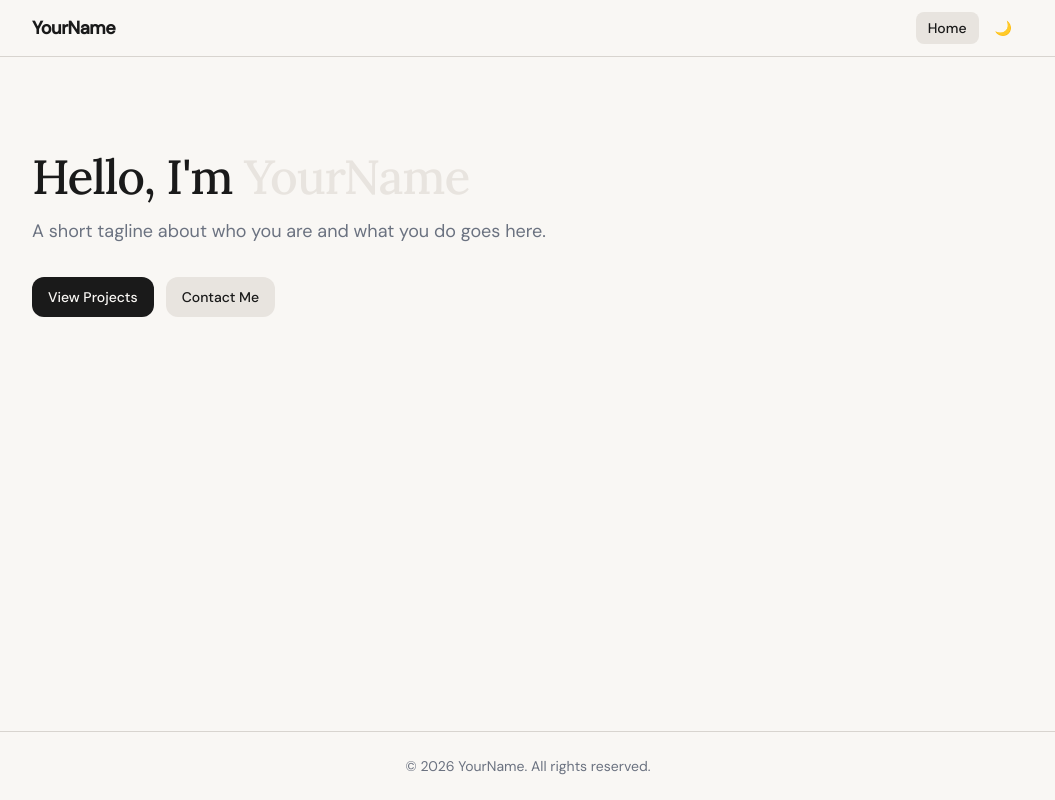
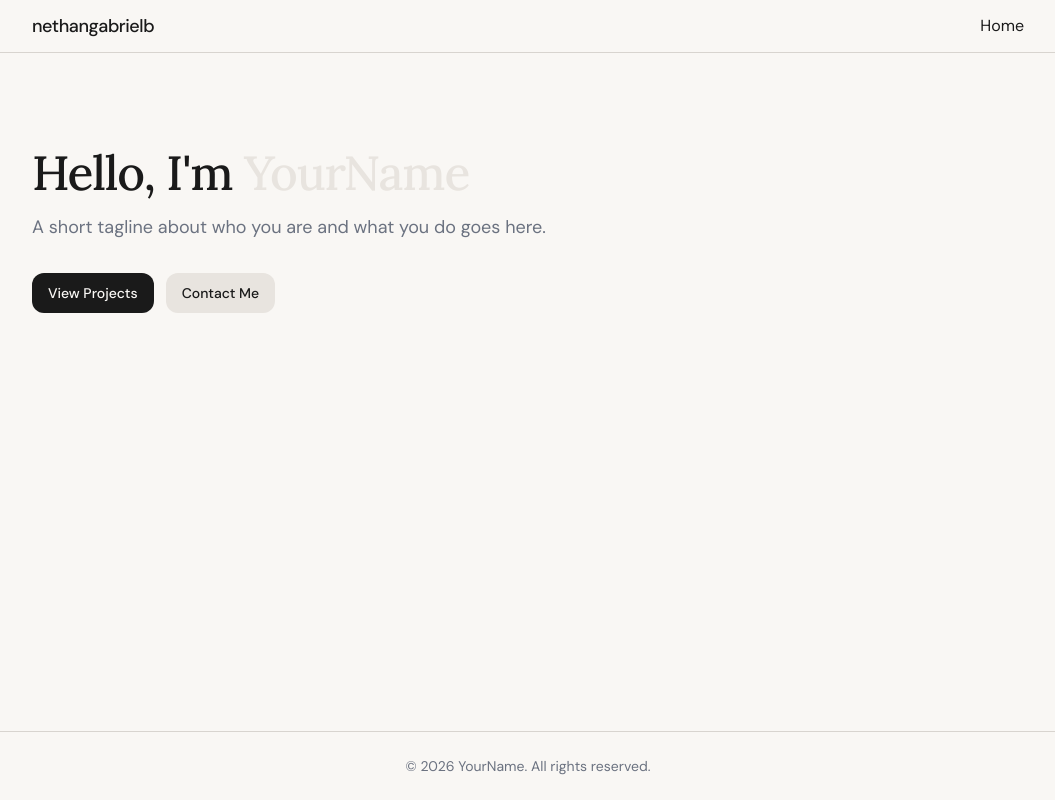
Before and after one commit to nethangabrielb/personal-website, a React (Vite) app: page / in a window 1280 px wide. Shown: the whole page, without its empty margins (112-1167 px from the left). Built offline with nearby package versions, Linux system fonts and the light colour scheme.

Commit message:
refactor(Navbar): clean up imports, adjust NavLink styles, and update component structure

```diff
--- a/src/components/layout/Navbar.tsx
+++ b/src/components/layout/Navbar.tsx
@@ -1,20 +1,20 @@
-import { NavLink } from 'react-router-dom'
-
-import { ThemeToggle } from '@/components/ui/ThemeToggle'
-import { cn } from '@/lib/utils'
+import { NavLink } from "react-router-dom";
 
 const links = [
-  { to: '/', label: 'Home' },
+  { to: "/", label: "Home" },
   // { to: '/projects', label: 'Projects' },
   // { to: '/contact', label: 'Contact' },
-]
+];
 
 export function Navbar() {
   return (
     <header className="sticky top-0 z-50 border-b border-border bg-background/80 backdrop-blur">
       <nav className="mx-auto flex max-w-5xl items-center justify-between px-4 py-3">
-        <NavLink to="/" className="text-lg font-semibold tracking-tight">
-          YourName
+        <NavLink
+          to="/"
+          className="text-lg font-medium text-text-primary tracking-tight"
+        >
+          nethangabrielb
         </NavLink>
 
         <div className="flex items-center gap-1">
@@ -22,21 +22,13 @@ export function Navbar() {
             <NavLink
               key={to}
               to={to}
-              className={({ isActive }) =>
-                cn(
-                  'rounded-md px-3 py-1.5 text-sm transition-colors',
-                  isActive
-                    ? 'bg-muted font-medium'
-                    : 'text-muted-foreground hover:text-foreground'
-                )
-              }
+              className="hover:text-primary transition-colors"
             >
               {label}
             </NavLink>
           ))}
-          <ThemeToggle />
         </div>
       </nav>
     </header>
-  )
+  );
 }
```
